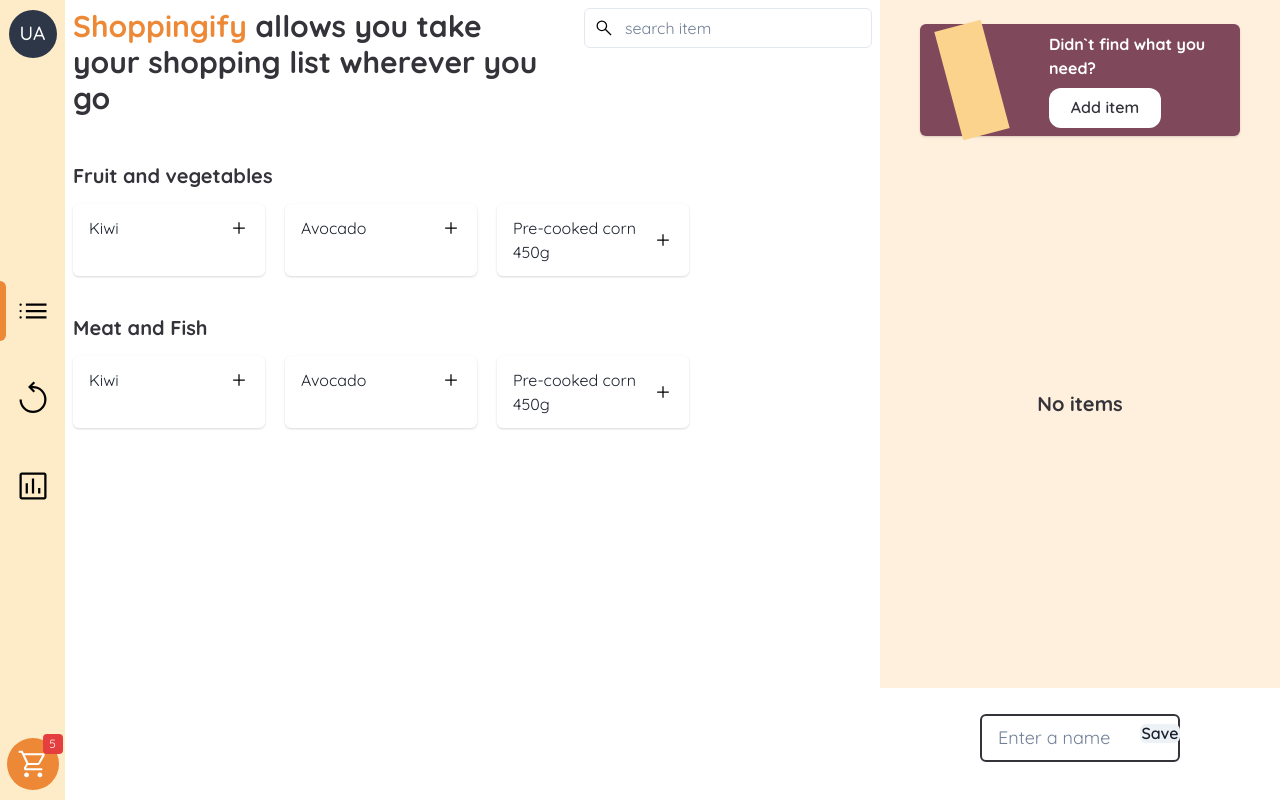
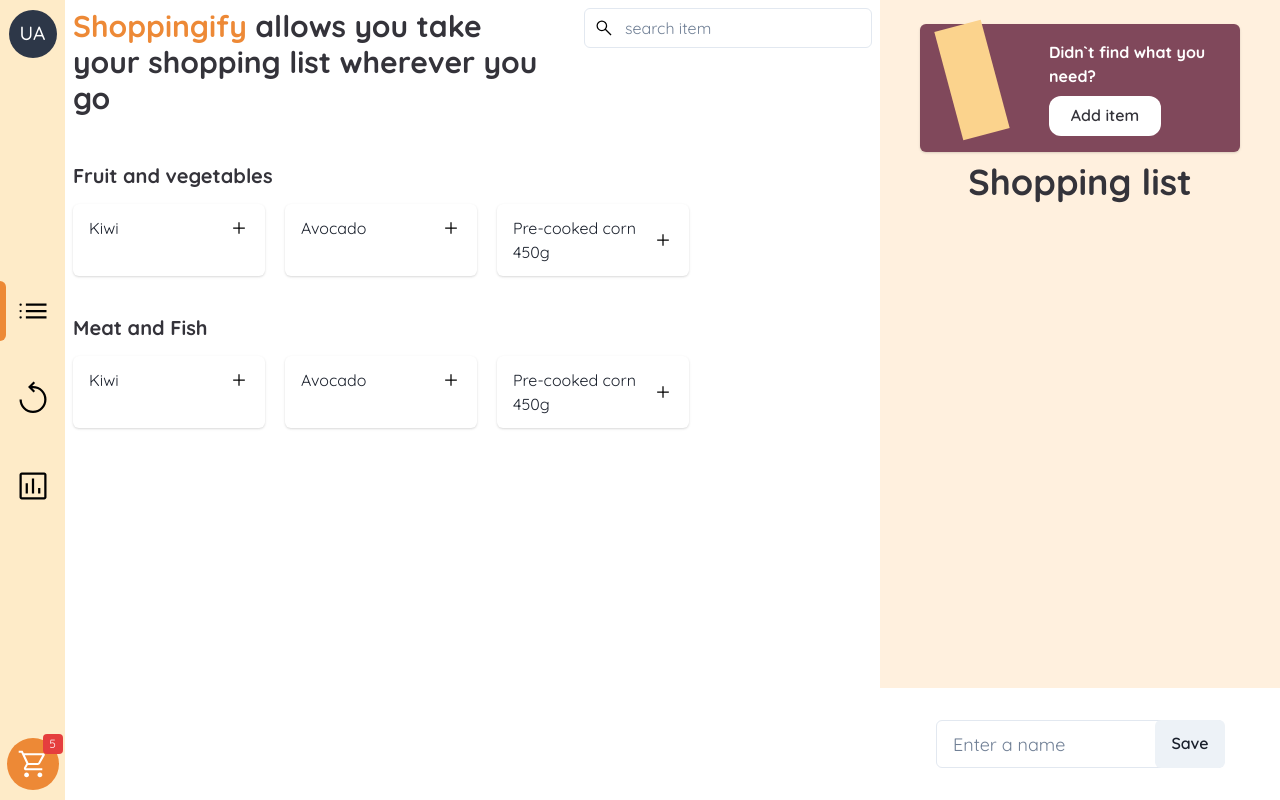
Before and after one commit to RauboLuk/Shoppingify, a Next.js app: page /items in a window 1280 px wide. Built offline with nearby package versions, Linux system fonts and the light colour scheme.

Commit message:
feat: name input styled, extracted CartHeader component

```diff
--- /dev/null
+++ b/src/components/CartHeader.tsx
@@ -0,0 +1,39 @@
+import { Box, Button, Card, Stack, Text } from "@chakra-ui/react"
+
+export const CartHeader = () => {
+    return (
+        <Card
+        width={{ base: 72, lg: 80 }}
+        height={{ base: 28, lg: 32 }}
+        bg={'#80485B'}
+        color={'white'}
+        direction={'row'}
+    >
+        <Box w={28}>
+            <Box
+                w={12}
+                h={28}
+                bg={'orange.200'}
+                style={{ transform: 'rotate(-15deg)' }}
+                mx={'auto'}
+            ></Box>
+        </Box>
+        <Stack my={'auto'} pl={26}>
+            <Text
+             fontWeight={'bold'}>
+                Didn`t find what you need?
+            </Text>
+            <Button
+                mt={'unset'}
+                variant="solid"
+                backgroundColor={'white'}
+                color={'sh.fontPrimary'}
+                borderRadius={'xl'}
+                w={{ base: 28 }}
+            >
+                Add item
+            </Button>
+        </Stack>
+    </Card>
+    )
+}
--- a/src/components/ShoppingList.tsx
+++ b/src/components/ShoppingList.tsx
@@ -1,8 +1,14 @@
-import { Box, Center, Heading, Stack, Text, VStack } from '@chakra-ui/layout'
-import { Button, Card, Input, InputGroup, InputRightElement } from '@chakra-ui/react'
+import { Box, Center, Heading, VStack } from '@chakra-ui/layout'
+import {
+    Button,
+    Input,
+    InputGroup,
+    InputRightElement,
+} from '@chakra-ui/react'
+import { CartHeader } from './CartHeader'
 
 function ShoppingList() {
-    const items = []
+    const items = [1]
 
     const content =
         items.length > 0 ? (
@@ -16,51 +22,38 @@
         )
 
     return (
-        <Box h={'100vh'} display={'flex'} flexDirection={'column'} justifyContent={'space-between'}>
+        <Box
+            h={'100vh'}
+            display={'flex'}
+            flexDirection={'column'}
+            justifyContent={'space-between'}
+        >
             <VStack bg={'sh.backgroundSecondary'} p={{ base: 6 }} flex={1}>
-                <Card
-                    width={{ base: 72, lg: 80 }}
-                    height={{ base: 28, lg: 32 }}
-                    bg={'#80485B'}
-                    color={'white'}
-                    direction={'row'}
-                >
-                    <Box w={28}>
-                        <Box
-                            w={12}
-                            h={28}
-                            bg={'orange.200'}
-                            style={{ transform: 'rotate(-15deg)' }}
-                            mx={'auto'}
-                        ></Box>
-                    </Box>
-                    <Stack my={'auto'} pl={26}>
-                        <Text fontWeight={'bold'}>
-                            Didn`t find what you need?
-                        </Text>
-                        <Button
-                            mt={'unset'}
-                            variant="solid"
-                            backgroundColor={'white'}
-                            color={'sh.fontPrimary'}
-                            borderRadius={'xl'}
-                            w={{ base: 28 }}
-                        >
-                            Add item
-                        </Button>
-                    </Stack>
-                </Card>
+                <CartHeader />
 
                 {content}
             </VStack>
-            <Box bg={'white'} h={{ base: 24, md: 28}} display="flex" justifyContent={'center'} alignItems={'center'}>
-                <InputGroup w={'200px'} h={'61px'}>
-                    <Input size={'lg'} border={'2px'} placeholder="Enter a name" />
-                    <InputRightElement>
-                        <Button w={'87px'} h={'max-content'}>Save</Button>
+            <Box
+                bg={'white'}
+                h={{ base: 24, md: 28 }}
+                display="flex"
+                justifyContent={'center'}
+                alignItems={'center'}
+                hidden={false}
+            >
+                <InputGroup size="lg" width={72}>
+                    <Input
+                        pr="2.5rem"
+                        type={'text'}
+                        placeholder="Enter a name"
+                        _focusVisible={{ borderColor: '#C1C1C4' }}
+                    />
+                    <InputRightElement width="4.5rem" >
+                        <Button  size="md" height={'100%'} right={'-2px'}>
+                            Save
+                        </Button>
                     </InputRightElement>
                 </InputGroup>
-
             </Box>
         </Box>
     )
```
